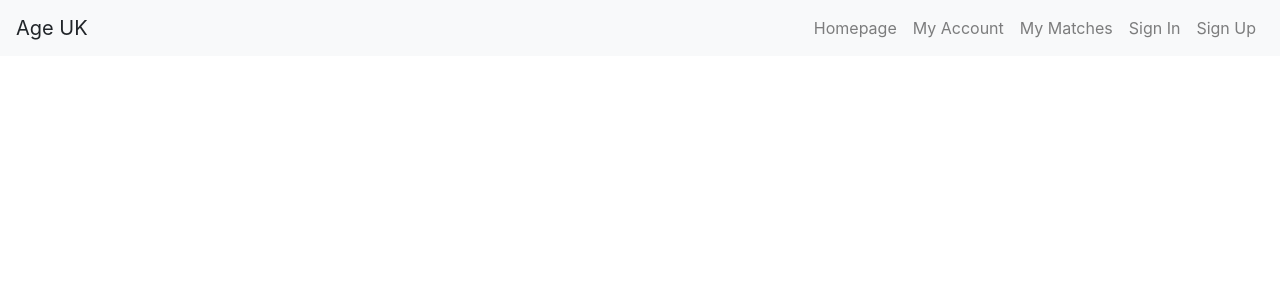
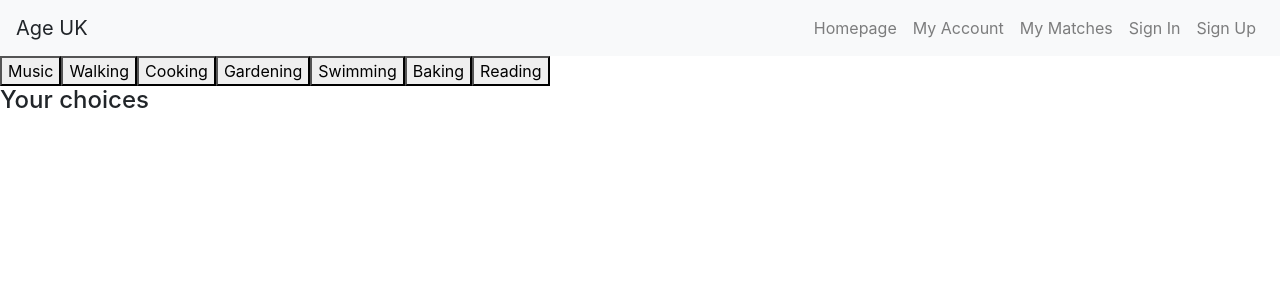
Before and after one commit to Age-UK-Voluteer-Matching/age_uk_react_frontend, a React (Create React App) app: page /interests in a window 1280 px wide. Shown: the top 300 px of the page. Built offline with nearby package versions, Linux system fonts and the light colour scheme.

Commit message:
installed uuid to give interests a unique id. UserInterest component now complete with buttons, styling needs to be applied but base logic is now implemented.

```diff
--- a/package.json
+++ b/package.json
@@ -9,7 +9,8 @@
     "react": "^16.13.1",
     "react-dom": "^16.13.1",
     "react-router-dom": "^5.2.0",
-    "react-scripts": "3.4.1"
+    "react-scripts": "3.4.1",
+    "uuid": "^8.1.0"
   },
   "scripts": {
     "start": "react-scripts start",
--- a/src/App.js
+++ b/src/App.js
@@ -9,6 +9,7 @@ import Navbar from './components/layouts/Navbar'
 import SignUpVolunteer from './components/authentication/SignUpVolunteer'
 import SignUpUser from './components/authentication/SignUpUser'
 import SignIn from './components/authentication/SignIn'
+import UserInterests from './components/user/UserInterests'
 
 function App() {
   return (
@@ -20,6 +21,7 @@ function App() {
           <Route path='/signupvolunteer' component={SignUpVolunteer}/>
           <Route path='/signupuser' component={SignUpUser}/>
           <Route path='/login' component={SignIn}/>
+          <Route path='/interests' component={UserInterests}/>
         </Switch>
       </div>
     </BrowserRouter>
--- a/src/components/authentication/SignIn.js
+++ b/src/components/authentication/SignIn.js
@@ -1,5 +1,4 @@
 import React, { Component } from 'react'
-import { Link } from 'react-router-dom'
 
 class SignIn extends Component {
   state = {
--- a/src/components/authentication/SignUpUser.js
+++ b/src/components/authentication/SignUpUser.js
@@ -1,6 +1,6 @@
 import React, { Component } from 'react'
 import { Link } from 'react-router-dom'
-export class SignUpUser extends Component {
+class SignUpUser extends Component {
   state = {
     email: '',
     password: ''
--- a/src/components/user/UserInterests.js
+++ b/src/components/user/UserInterests.js
@@ -0,0 +1,44 @@
+import React, { Component } from 'react'
+import { v4 as uuidv4 } from 'uuid'
+
+class UserInterests extends Component {
+  state = {
+    choices: [
+
+    ]
+  }
+
+  handleClick = (interest) => {
+    let choice = { id: uuidv4(), interest: interest }
+    let choices = this.state.choices
+    choices.push(choice)
+    this.setState({
+      choices
+    })
+    console.log(this.state)
+  }
+
+  render() {
+    const choices = this.state.choices.map(choice => {
+      return (
+        <div key={choice.id}>
+          {choice.interest}
+        </div>
+      )
+    })
+    return (
+      <div>
+        <button onClick={() => this.handleClick("music")}>Music</button>
+        <button onClick={() => this.handleClick("walking")}>Walking</button>
+        <button onClick={() => this.handleClick("cooking")}>Cooking</button>
+        <button onClick={() => this.handleClick("gardening")}>Gardening</button>
+        <button onClick={() => this.handleClick("swimming")}>Swimming</button>
+        <button onClick={() => this.handleClick("baking")}>Baking</button>
+        <button onClick={() => this.handleClick("reading")}>Reading</button>
+        <h4>Your choices {choices}</h4>
+      </div>
+    )
+  }
+}
+
+export default UserInterests
```
Also changed, not shown: 1 other file (tests, documents, lock files or other folders).
